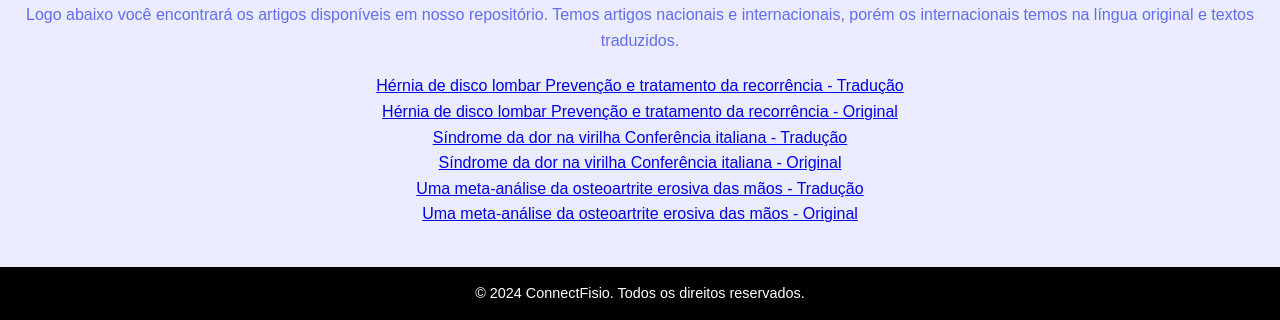
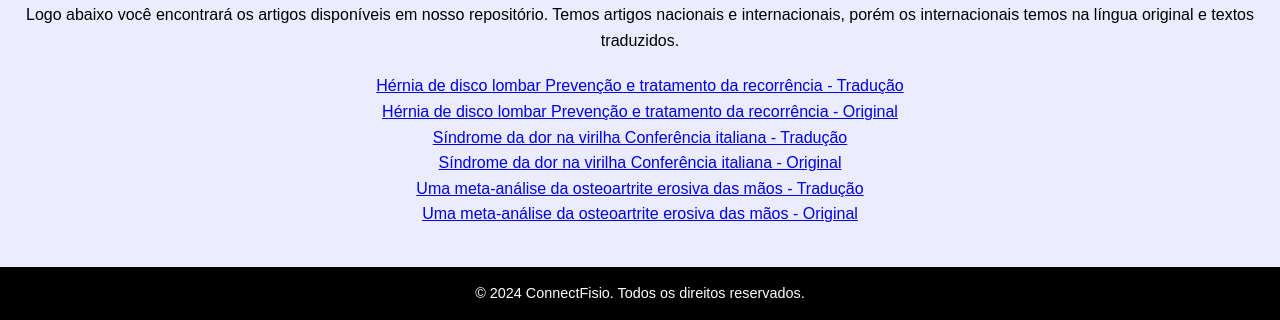
Before and after one commit to diihfreitas/connecthealth, a plain HTML site: page repositorio.html in a window 1280 px wide. Shown: the part 548-868 px from the top of the page. Drawn offline with Linux system fonts and the light colour scheme.

Commit message:
modcolorrepositorio

```diff
--- a/css/repositorio.css
+++ b/css/repositorio.css
@@ -11,7 +11,7 @@
 }
 
 .repositorio-texto p {
-    color: #616df2;
+    color: #000;
     font-size: 1em;
     padding-bottom: 20px;
 }
```
